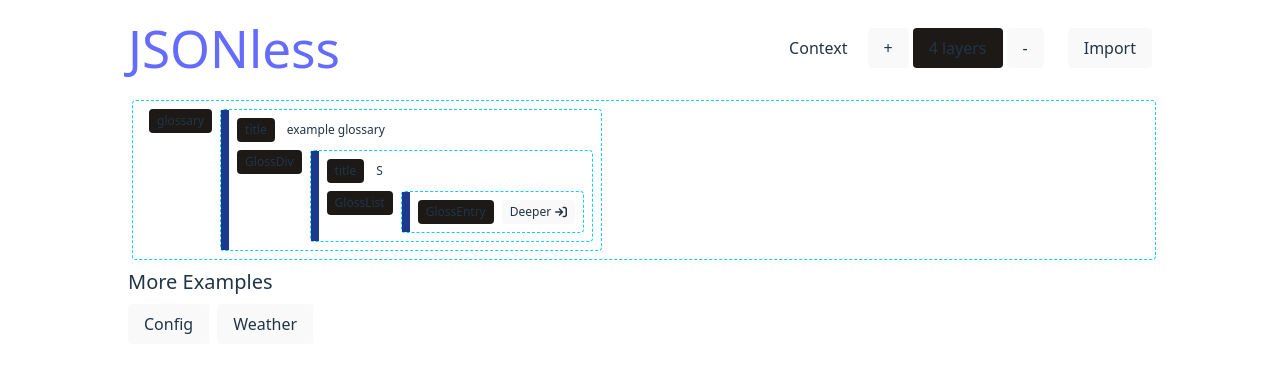
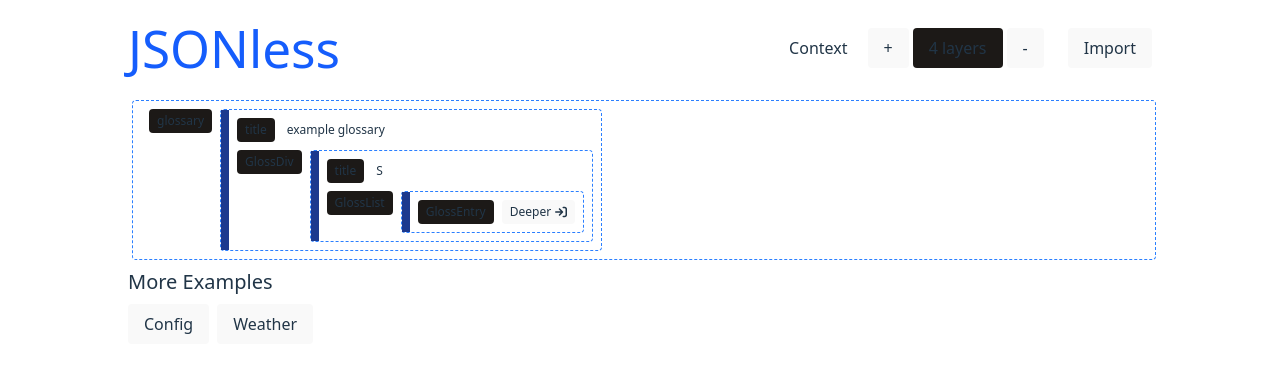
Before and after one commit to foopod/json-viewer, a React (Vite) app: page / in a window 1280 px wide. Shown: the top 372 px of the page. Built offline with nearby package versions, Linux system fonts and the light colour scheme.

Commit message:
minor styling tweaks

```diff
--- a/src/App.tsx
+++ b/src/App.tsx
@@ -99,7 +99,7 @@ function App() {
     <>
       <div className='max-w-5xl mx-auto'>
         <div className='flex justify-between items-center'>
-          <h1 className='my-5'><a href='/'>JSONless</a></h1>
+          <a href='/'><h1 className='my-5 text-blue-600 transition-colors duration-300 cursor-pointer hover:text-blue-500'>JSONless</h1></a>
           <div className='flex gap-1'>
             <div className='py-2 px-4'>Context</div>
             <button onClick={() => { setVisibleLayers(p => p + 1) }} className='py-2 px-4 bg-stone-900 rounded-sm hover:bg-blue-700 transition-colors duration-300 cursor-pointer'>
--- a/src/components/RenderedObject.tsx
+++ b/src/components/RenderedObject.tsx
@@ -37,7 +37,7 @@ function RenderedObject({ item, layersLeft, path, delve }: { item: any | any[],
   }
 
   if (Array.isArray(item)) {
-    return <ul className="m-1 p-1 rounded-sm border-l-3" style={{ backgroundColor: "rgba(255, 255, 255, 0.05)", borderColor: "#FFEE88" }}>
+    return <ul className="m-1 p-1 rounded-sm border-l-3 border-blue-500" style={{ backgroundColor: "rgba(255, 255, 255, 0.05)" }}>
       {item.map((i, index) => {
         return <li key={index}><RenderedObject item={i} layersLeft={layersLeft - 1} path={[...path, index.toString()]} delve={delve} /></li>
       })}
@@ -47,7 +47,7 @@ function RenderedObject({ item, layersLeft, path, delve }: { item: any | any[],
   if (valueType === 'object' && item !== null) {
     return (
       <>
-        <div className="flex m-1 rounded-sm border-1 border-dashed w-full" style={{ backgroundColor: "rgba(255, 255, 255, 0.05)", borderColor: "#0ACDFF" }}>
+        <div className="flex m-1 rounded-sm border-1 border-dashed w-full border-blue-500" style={{ backgroundColor: "rgba(255, 255, 255, 0.05)"}}>
           <div className="h-full w-2 bg-blue-900 transition-all duration-300 hover:w-4 cursor-pointer" onClick={() => { delve(path, false) }}></div>
           <div className="flex flex-col p-1">
             {Object.entries(item).map(([key, value]) => {
```
